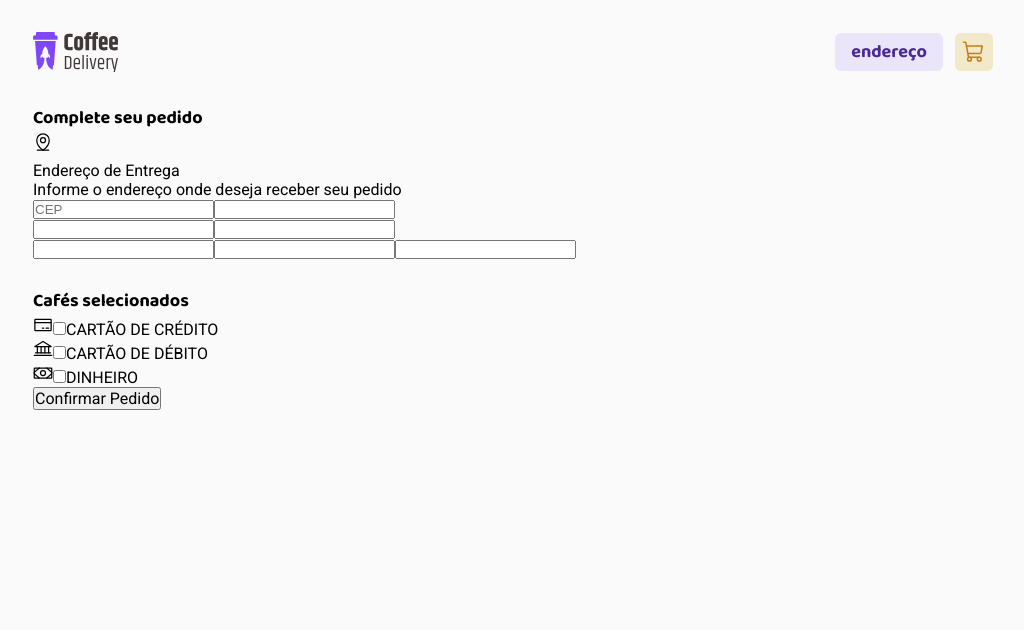
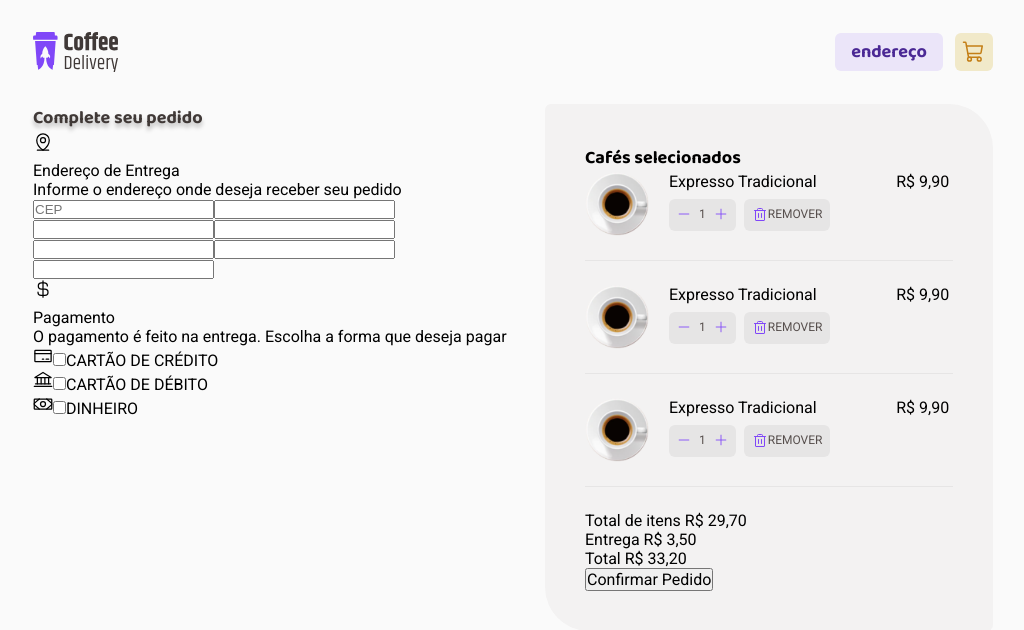
Before and after one commit to LSantoni/desafio-Coffee-Delivery, a React (Vite) app: page /checkout in a window 1280 px wide. Shown: the top 630 px of the page, without its empty margins (127-1151 px from the left). Built offline with nearby package versions, Linux system fonts and the light colour scheme.

Commit message:
Estilizar card de itens

```diff
--- a/src/pages/Checkout/index.tsx
+++ b/src/pages/Checkout/index.tsx
@@ -1,19 +1,22 @@
-import { CheckoutContainer, ClienteData, CoffeeData } from "./styles";
+import { CartItem, CartItemDescription, CartItemDescriptionButtons, CheckoutContainer, ClienteData, CoffeeData } from "./styles";
 
-import { MapPinLine, MapPin, CurrencyDollar, CreditCard, Money, Bank } from "phosphor-react"
+import { MapPinLine, MapPin, CurrencyDollar, CreditCard, Money, Bank, Minus, Plus, Trash } from "phosphor-react"
+
+import tradicional from '../../assets/coffees/traditional.svg'
 
 export function Checkout() {
   return (
     <CheckoutContainer>
+      <form action="">
         <ClienteData>
-        <header>Complete seu pedido</header>
+          <header id="page-header">Complete seu pedido</header>
           <div>
             <header>
               <MapPinLine size={20} />
               <p>Endereço de Entrega</p>
               <p>Informe o endereço onde deseja receber seu pedido</p>
             </header>
-          <form action="">
+            <div>
               <input type="text" placeholder="CEP" />
               <input type="text" />
               <div>
@@ -25,17 +28,15 @@ export function Checkout() {
                 <input type="text" />
                 <input type="text" />
               </div>
-          </form>
+            </div>
           </div>
           <div>
             <header>
-            <img src="" alt="" />
+              <CurrencyDollar size={20} />
+              <p>Pagamento</p>
+              <p>O pagamento é feito na entrega. Escolha a forma que deseja  pagar</p>
             </header>
-          <div></div>
-        </div>
-      </ClienteData>
-      <CoffeeData>
-        <header>Cafés selecionados</header>
+            <div>
               <div>
                 <CreditCard size={20} />
                 <input type="checkbox" name="" id="" />
@@ -51,10 +52,94 @@ export function Checkout() {
                 <input type="checkbox" name="" id="" />
                 DINHEIRO
               </div>
+            </div>
+          </div>
+        </ClienteData>
+        <CoffeeData>
+          <header>Cafés selecionados</header>
           <div>
+            <CartItem>
+              <img src={tradicional} alt="" />
+              <CartItemDescription>
+                <p>Expresso Tradicional</p>
+                <div>
+                  <CartItemDescriptionButtons>
+                    <button /*onClick={() => handleWithDrawCoffee(coffee.title)}*/>
+                      <Minus size={14} />
+                    </button>
+                    <span>{1/*showCoffeeQuantity(coffee.title)*/}</span>
+                    <button /*onClick={() => handleAddCoffee(coffee.title)}*/>
+                      <Plus size={14} />
+                    </button>
+                  </CartItemDescriptionButtons>
+                  <span id="btn-remove">
+                    <Trash size={16} />
+                    REMOVER
+                  </span>
+                </div>
+              </CartItemDescription>
+              R$ 9,90
+            </CartItem>
+            <CartItem>
+              <img src={tradicional} alt="" />
+              <CartItemDescription>
+                <p>Expresso Tradicional</p>
+                <div>
+                  <CartItemDescriptionButtons>
+                    <button /*onClick={() => handleWithDrawCoffee(coffee.title)}*/>
+                      <Minus size={14} />
+                    </button>
+                    <span>{1/*showCoffeeQuantity(coffee.title)*/}</span>
+                    <button /*onClick={() => handleAddCoffee(coffee.title)}*/>
+                      <Plus size={14} />
+                    </button>
+                  </CartItemDescriptionButtons>
+                  <span id="btn-remove">
+                    <Trash size={16} />
+                    REMOVER
+                  </span>
+                </div>
+              </CartItemDescription>
+              R$ 9,90
+            </CartItem>
+            <CartItem>
+              <img src={tradicional} alt="" />
+              <CartItemDescription>
+                <p>Expresso Tradicional</p>
+                <div>
+                  <CartItemDescriptionButtons>
+                    <button /*onClick={() => handleWithDrawCoffee(coffee.title)}*/>
+                      <Minus size={14} />
+                    </button>
+                    <span>{1/*showCoffeeQuantity(coffee.title)*/}</span>
+                    <button /*onClick={() => handleAddCoffee(coffee.title)}*/>
+                      <Plus size={14} />
+                    </button>
+                  </CartItemDescriptionButtons>
+                  <span id="btn-remove">
+                    <Trash size={16} />
+                    REMOVER
+                  </span>
+                </div>
+              </CartItemDescription>
+              R$ 9,90
+            </CartItem>
+            <div>
+              Total de itens
+              R$ 29,70
+            </div>
+            <div>
+              Entrega
+              R$ 3,50
+            </div>
+            <div>
+              Total
+              R$ 33,20
+            </div>
             <button>Confirmar Pedido</button>
           </div>
         </CoffeeData>
+      </form>
     </CheckoutContainer>
   )
 }
--- a/src/pages/Checkout/styles.ts
+++ b/src/pages/Checkout/styles.ts
@@ -1,13 +1,92 @@
 import styled from "styled-components";
 
 export const CheckoutContainer = styled.main`
+  max-width: 70rem;
 
+  form {
+    display: flex;
+    flex: 1;
+    justify-content: space-between;
+    gap: 2rem;
+  }
 `
 
 export const ClienteData = styled.div`
+  max-width: 40rem;
+  width: 100%;
 
+  #page-header {
+    color: ${props => props.theme["base-subtitle"]};
+    text-shadow: 0px 4px 4px rgba(0, 0, 0, 0.25);
+  }
 `
 
 export const CoffeeData = styled.div`
+  max-width: 28rem;
+  width: 100%;
 
+  padding: 2.5rem;
+
+  background: ${props => props.theme["base-card"]};
+
+  border-radius: 6px 44px;
 `
+
+export const CartItem = styled.div`
+  display: grid;
+  grid-template-columns: 1fr 4fr 1fr;
+
+  padding-bottom: 1.5rem;
+  border-bottom: 1px solid ${props => props.theme["base-button"]};
+  margin-bottom: 1.5rem;
+
+  img {
+    width: 4rem;
+    height: 4rem;
+
+    margin-right: 1.25rem;
+  }
+`
+
+export const CartItemDescription = styled.div`
+
+  p {
+    margin-bottom: 0.5rem;
+  }
+
+  div {
+    display: flex;
+    gap: 0.5rem;
+
+    border-radius: 6px;
+
+    span {
+      background: ${props => props.theme["base-button"]};
+
+      font-size: 0.75rem;
+      color: ${props => props.theme["base-text"]};
+
+      svg {
+        color: ${props => props.theme["purple"]};
+        vertical-align: middle;
+      }
+    }
+  }
+
+  #btn-remove {
+    border-radius: 6px;
+    padding: 0.5rem;
+  }
+`
+
+export const CartItemDescriptionButtons = styled.div`
+  background: ${props => props.theme["base-button"]};
+  padding: 0.5rem;
+
+  button {
+    border: none;
+    color: ${props => props.theme["purple"]};
+    background: transparent;
+    display: flex;
+  }
+`
--- a/src/styles/themes/default.ts
+++ b/src/styles/themes/default.ts
@@ -18,5 +18,7 @@ export const defaultTheme = {
 
   background: '#FAFAFA',
 
-  white: '#FFF'
+  white: '#FFF',
+
+  black: '#000'
 }
```
Lines whose indentation alone changed are shown as unchanged.
